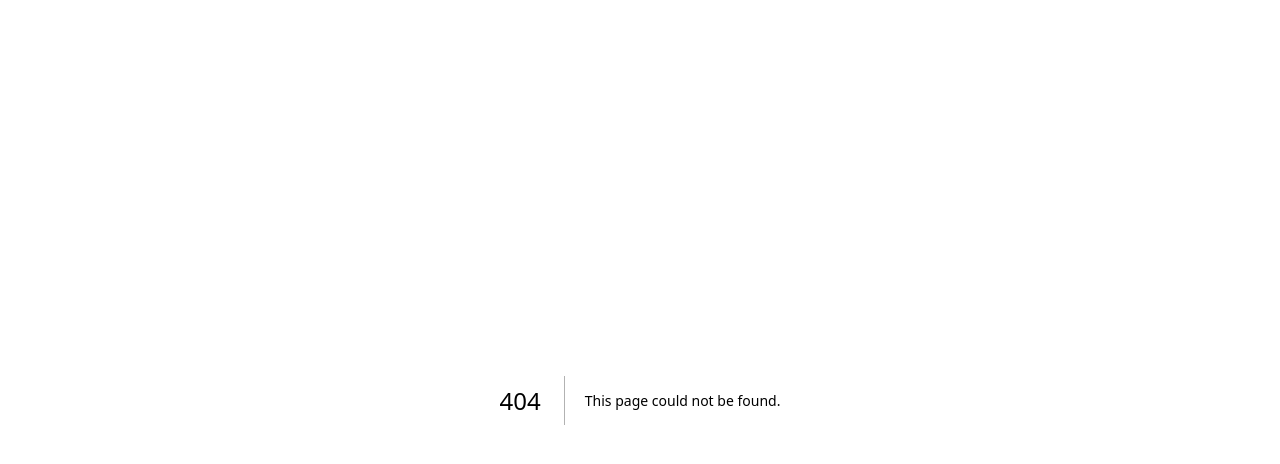
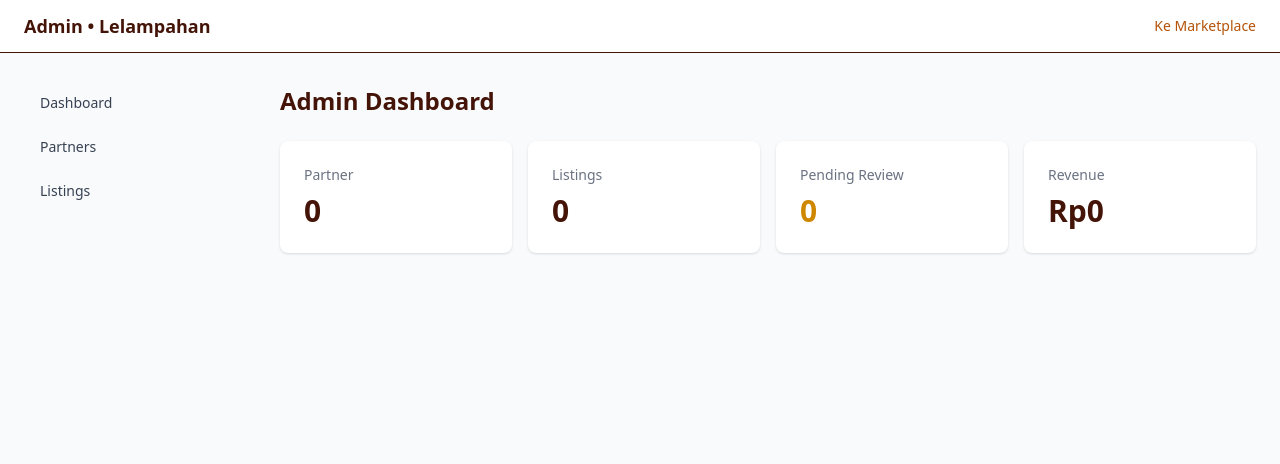
Before and after one commit to edodoyokz/lelampahan-v2, a Next.js app: page /admin in a window 1280 px wide. Before the commit this address had no page. Shown: the top 464 px of the page. Built offline with nearby package versions, Linux system fonts and the light colour scheme.

Commit message:
feat: add admin portal pages

```diff
--- /dev/null
+++ b/app/admin/layout.tsx
@@ -0,0 +1,44 @@
+import Link from 'next/link';
+import type { ReactNode } from 'react';
+
+export default function AdminLayout({ children }: { children: ReactNode }) {
+  return (
+    <div className="flex min-h-screen flex-col bg-gray-50">
+      <header className="border-b bg-white px-6 py-3">
+        <div className="mx-auto flex max-w-7xl items-center justify-between">
+          <Link href="/admin" className="text-lg font-bold text-lelampahan-earth">
+            Admin • Lelampahan
+          </Link>
+          <Link href="/" className="text-sm font-medium text-lelampahan-brick">
+            Ke Marketplace
+          </Link>
+        </div>
+      </header>
+      <div className="mx-auto flex w-full max-w-7xl flex-1 gap-8 px-6 py-8">
+        <aside className="w-56 shrink-0">
+          <nav className="flex flex-col gap-2">
+            <Link
+              href="/admin"
+              className="rounded-md px-4 py-2 text-sm font-medium text-gray-700 hover:bg-lelampahan-cream"
+            >
+              Dashboard
+            </Link>
+            <Link
+              href="/admin/partners"
+              className="rounded-md px-4 py-2 text-sm font-medium text-gray-700 hover:bg-lelampahan-cream"
+            >
+              Partners
+            </Link>
+            <Link
+              href="/admin/listings"
+              className="rounded-md px-4 py-2 text-sm font-medium text-gray-700 hover:bg-lelampahan-cream"
+            >
+              Listings
+            </Link>
+          </nav>
+        </aside>
+        <main className="flex-1">{children}</main>
+      </div>
+    </div>
+  );
+}
--- /dev/null
+++ b/app/admin/listings/page.tsx
@@ -0,0 +1,10 @@
+export default function AdminListingPage() {
+  return (
+    <div>
+      <h1 className="text-2xl font-bold text-lelampahan-earth">Listing Review</h1>
+      <div className="mt-6 rounded-lg bg-white p-8 text-center text-gray-500 shadow-sm">
+        <p>Belum ada listing yang perlu di-review.</p>
+      </div>
+    </div>
+  );
+}
--- /dev/null
+++ b/app/admin/page.tsx
@@ -0,0 +1,25 @@
+export default function AdminDashboard() {
+  return (
+    <div>
+      <h1 className="text-2xl font-bold text-lelampahan-earth">Admin Dashboard</h1>
+      <div className="mt-6 grid grid-cols-1 gap-4 sm:grid-cols-4">
+        <div className="rounded-lg bg-white p-6 shadow-sm">
+          <p className="text-sm font-medium text-gray-500">Partner</p>
+          <p className="mt-2 text-3xl font-bold text-lelampahan-earth">0</p>
+        </div>
+        <div className="rounded-lg bg-white p-6 shadow-sm">
+          <p className="text-sm font-medium text-gray-500">Listings</p>
+          <p className="mt-2 text-3xl font-bold text-lelampahan-earth">0</p>
+        </div>
+        <div className="rounded-lg bg-white p-6 shadow-sm">
+          <p className="text-sm font-medium text-gray-500">Pending Review</p>
+          <p className="mt-2 text-3xl font-bold text-yellow-600">0</p>
+        </div>
+        <div className="rounded-lg bg-white p-6 shadow-sm">
+          <p className="text-sm font-medium text-gray-500">Revenue</p>
+          <p className="mt-2 text-3xl font-bold text-lelampahan-earth">Rp0</p>
+        </div>
+      </div>
+    </div>
+  );
+}
--- /dev/null
+++ b/app/admin/partners/page.tsx
@@ -0,0 +1,10 @@
+export default function AdminPartnerPage() {
+  return (
+    <div>
+      <h1 className="text-2xl font-bold text-lelampahan-earth">Partner Approval</h1>
+      <div className="mt-6 rounded-lg bg-white p-8 text-center text-gray-500 shadow-sm">
+        <p>Belum ada partner yang perlu di-approve.</p>
+      </div>
+    </div>
+  );
+}
```
